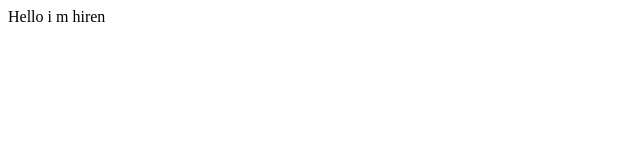
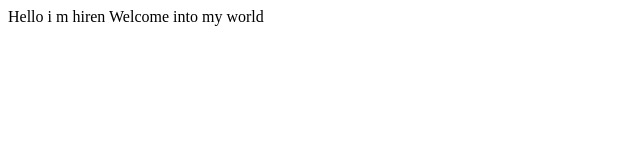
Before and after one commit to hiren051096/hiren051096.github.io, a plain HTML site: page index.html in a window 1280 px wide. Shown: the whole page, without its empty margins (0-640 px from the left). Drawn offline with Linux system fonts and the light colour scheme.

Commit message:
Update index.html

```diff
--- a/index.html
+++ b/index.html
@@ -1,4 +1,6 @@
 <html>
   <head>Hello i m hiren
 </head>
+<body>Welcome into my world
+</body>
 </html>
```
